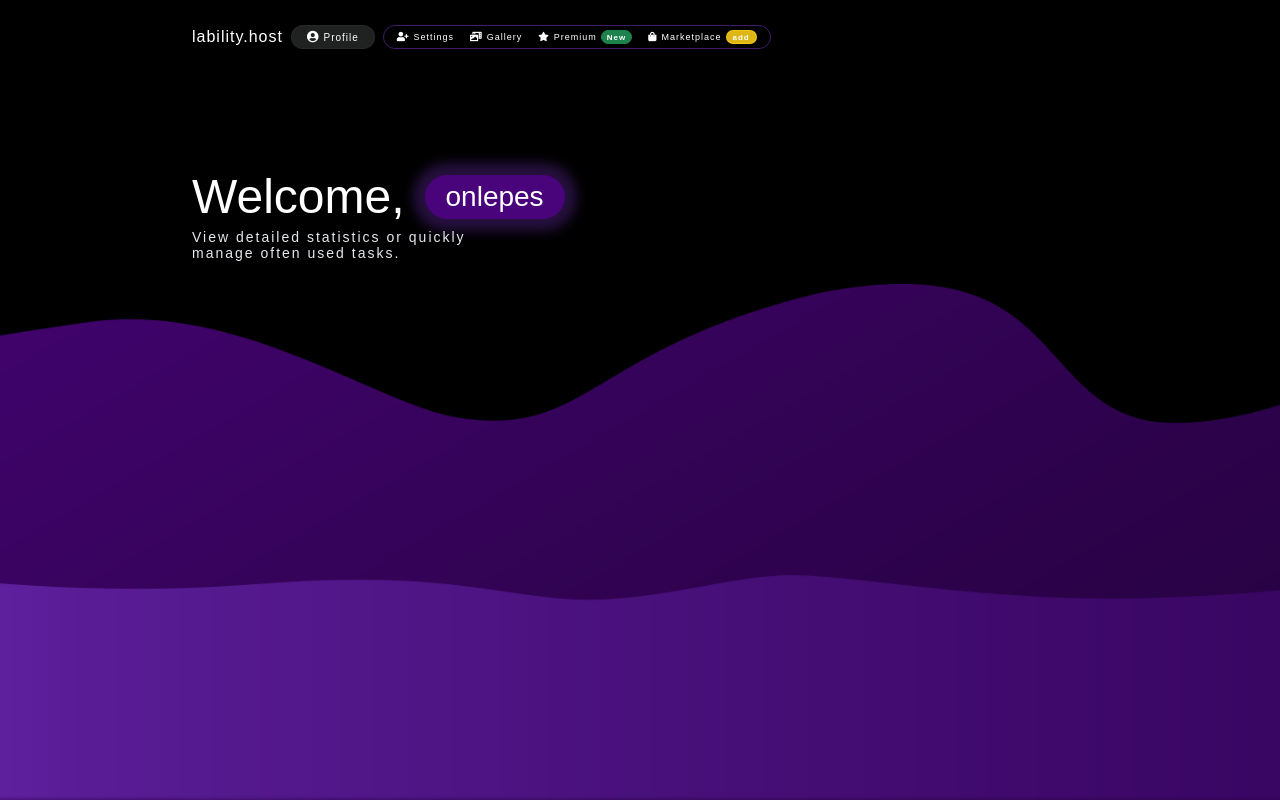
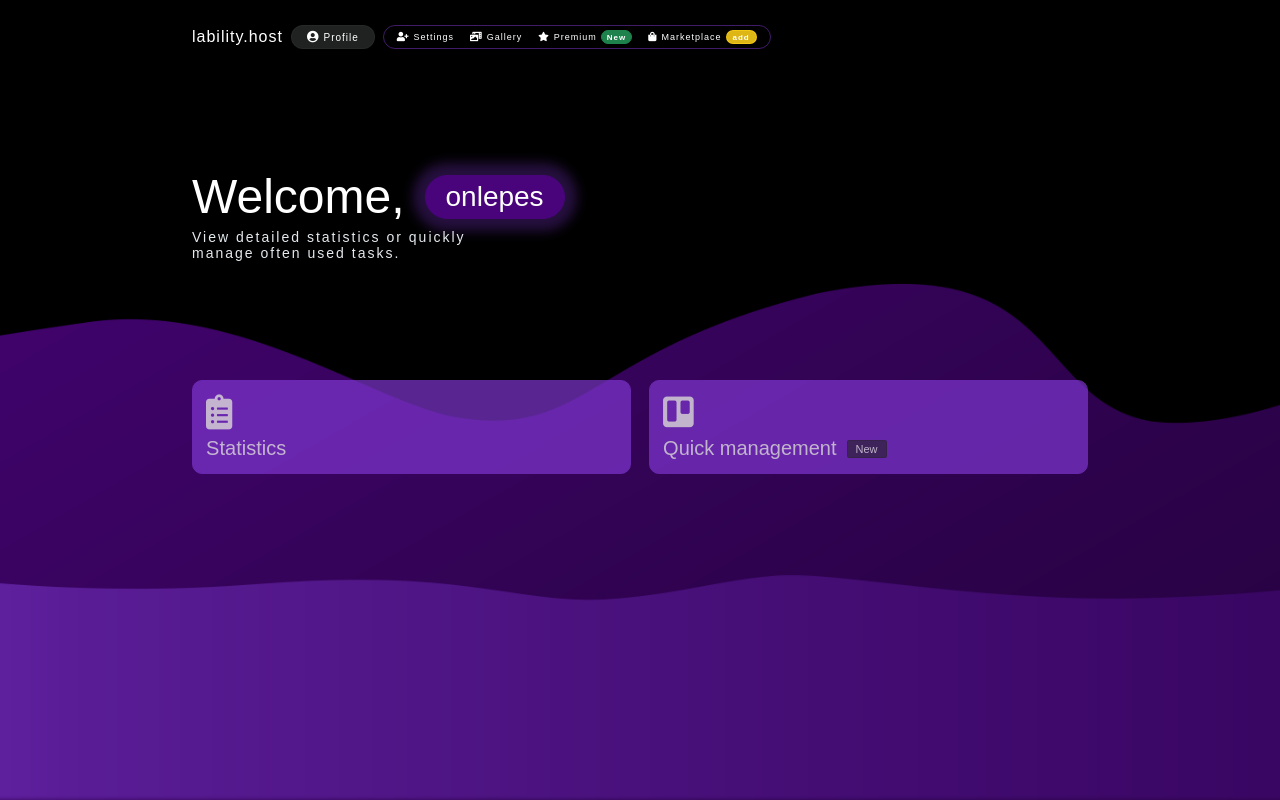
Before and after one commit to Simple2B/ShareX.portal, a React (Create React App) app in the folder sharex-frontend/: page / in a window 1280 px wide. Built offline with nearby package versions, Linux system fonts and the light colour scheme.

Commit message:
add forms

```diff
--- a/sharex-frontend/src/App.sass
+++ b/sharex-frontend/src/App.sass
@@ -38,7 +38,7 @@ body
             .articleTitle
                 display: flex
                 align-items: center
-                flex-wrap: wrap
+                flex-wrap:wrap
                 .articleTitleWelcom
                     font-size: 4.8rem
                 .articleTitleButtom
--- a/sharex-frontend/src/components/Main/Main.sass
+++ b/sharex-frontend/src/components/Main/Main.sass
@@ -0,0 +1,35 @@
+.mainContainer
+    width: 100%
+    display: flex
+    justify-content: space-between
+    margin-top: 119px
+    .statisticForm, .manageForm
+        width: 49%
+        height: 100%
+        border-radius: 10px
+        border: 1px solid #7e36cf
+        background-color: #7e36cf
+        opacity: 0.7
+        .formContainer
+            margin: 3% 3%
+            .titleContainer
+                color: #fff
+                display: flex
+                flex-direction: column
+                .iconContainer
+                    font-size: 3.5rem
+                .titleText
+                    font-size: 2rem
+                    margin-top: 8px
+                    display: flex
+                    align-items: center
+                    .manageButtom
+                        font-size: 1.1rem
+                        margin-left: 10px
+                        align-self: center
+                        display: flex
+                        align-items: center
+                        padding: 2px 8px
+                        border-radius: 2px
+                        border: 1px solid rgba(46, 49, 49, 0.5)
+                        background-color: rgba(46, 49, 49, 0.7)
--- a/sharex-frontend/src/components/Main/Main.tsx
+++ b/sharex-frontend/src/components/Main/Main.tsx
@@ -3,11 +3,36 @@ import './Main.sass'
 
 
 const Main = () => {
-  return (
-        <main>
+    return (
+        <main className="mainContainer">
 
+            <div className="statisticForm">
+                <form action="" className="formContainer">
+                    <div className="titleContainer">
+                        <i className="fas fa-clipboard-list iconContainer" />
+                        <div className="titleText">
+                            Statistics
+                        </div>
+                    </div>
+                </form>
+
+            </div>
+
+            <div className="manageForm">
+                <form action="" className="formContainer">
+                    <div className="titleContainer">
+                        <i className="fab fa-trello iconContainer" />
+                        <div className="titleText">
+                            Quick management
+                            <div className="manageButtom">
+                                New
+                            </div>
+                        </div>
+                    </div>
+                </form>
+            </div>
         </main>
-  );
+    );
 }
 
 export default Main;
```
